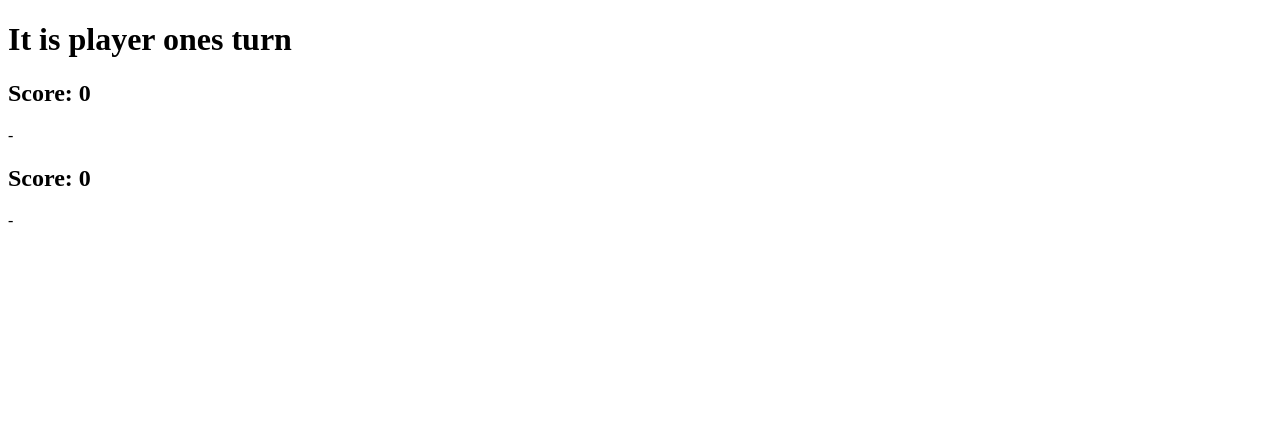
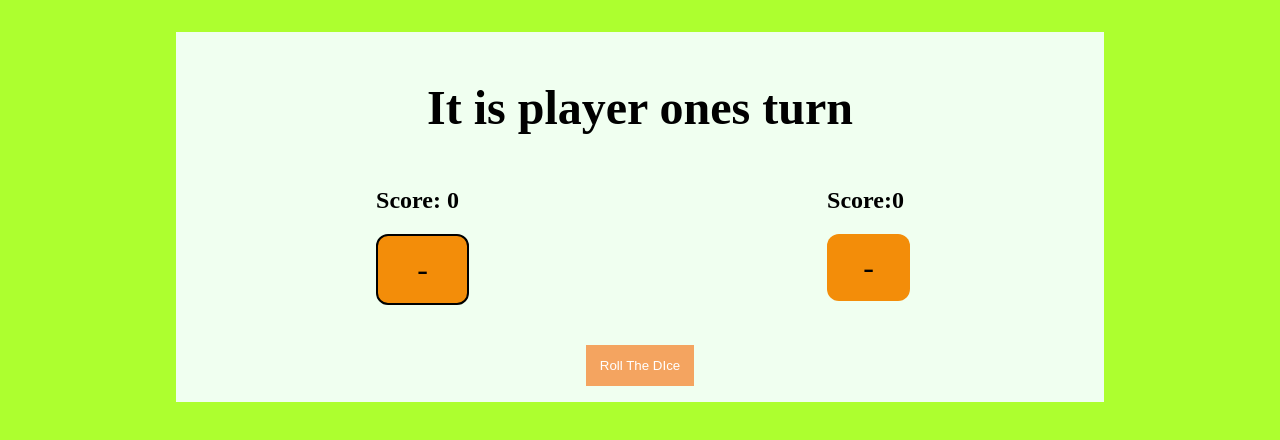
Before and after one commit to ShivamSukhwal/diceGame, a plain HTML site: page index.html in a window 1280 px wide. Drawn offline with Linux system fonts and the light colour scheme.

Commit message:
Css sort of complete

```diff
--- a/index.css
+++ b/index.css
@@ -0,0 +1,53 @@
+body {
+  margin: 0;
+  padding: 0;
+  background: greenyellow;
+  color: black;
+  font-size: 16px;
+}
+
+h1 {
+  font-size: 3em;
+}
+
+button {
+  color: #ffffff;
+  background: sandybrown;
+  padding: 1em;
+  margin-top: 3em;
+  cursor: pointer;
+  border: unset;
+}
+
+.container {
+  background: honeydew;
+  width: 70%;
+  margin: 2em auto;
+  padding: 1em;
+  text-align: center;
+}
+.players {
+  display: flex;
+  justify-content: space-around;
+}
+
+.dice {
+  font-size: 2em;
+  border-radius: 12px;
+  width: 100%;
+  height: 60px;
+  margin: auto 0;
+  padding: 0.1em;
+  background-color: rgb(243, 141, 9);
+  display: flex;
+  align-items: center;
+  justify-content: center;
+}
+
+.active {
+  border: 2px black solid;
+}
+
+#resetBtn {
+  display: none;
+}
--- a/index.html
+++ b/index.html
@@ -5,20 +5,29 @@
     <link href="index.css" rel="stylesheet" type="text/css" />
   </head>
   <body>
-    <div>
-      <h1>It is player ones turn</h1>
-      <div class="player-one">
-        <h2 id="player-one-score">Score: 0</h2>
-        <p id="player-one-dice">
-          -
-        </p>
+    <div class="container">
+      <h1 id="title">It is player ones turn</h1>
+      <div class="players">
+        <div class="player-one">
+          <h2>
+            Score:
+            <span id="player-one-score">0</span>
+          </h2>
+          <div id="player-one-dice" class="dice active">
+            -
+          </div>
+        </div>
+        <div class="player-two">
+          <h2>Score:<span id="player-two-score">0</span></h2>
+          <div id="player-two-dice" class="dice">
+            -
+          </div>
+        </div>
       </div>
-      <div class="player-two">
-        <h2 id="player-two-score">Score: 0</h2>
-        <p id="player-two-dice">
-          -
-        </p>
-      </div>
+
+      <button id="rollBtn">Roll The DIce</button>
+      <button id="resetBtn">Reset Game</button>
     </div>
+    <script src="index.js"></script>
   </body>
 </html>
```
